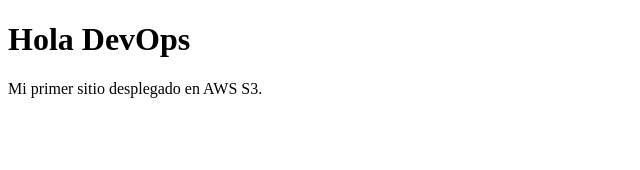
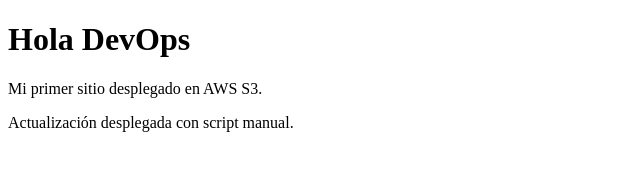
Before and after one commit to leog2k37-lang/mi-proyecto-devops, a plain HTML site: page index.html in a window 1280 px wide. Shown: the whole page, without its empty margins (0-640 px from the left). Drawn offline with Linux system fonts and the light colour scheme.

Commit message:
Actualización del sitio con nueva línea

```diff
--- a/index.html
+++ b/index.html
@@ -7,5 +7,6 @@
 <body>
     <h1>Hola DevOps</h1>
     <p>Mi primer sitio desplegado en AWS S3.</p>
+    <p>Actualización desplegada con script manual.</p>
 </body>
 </html>
```
